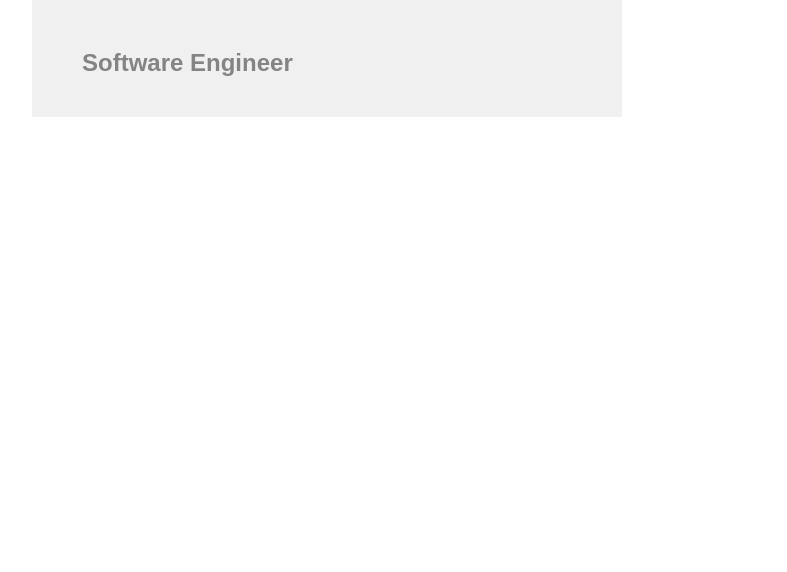
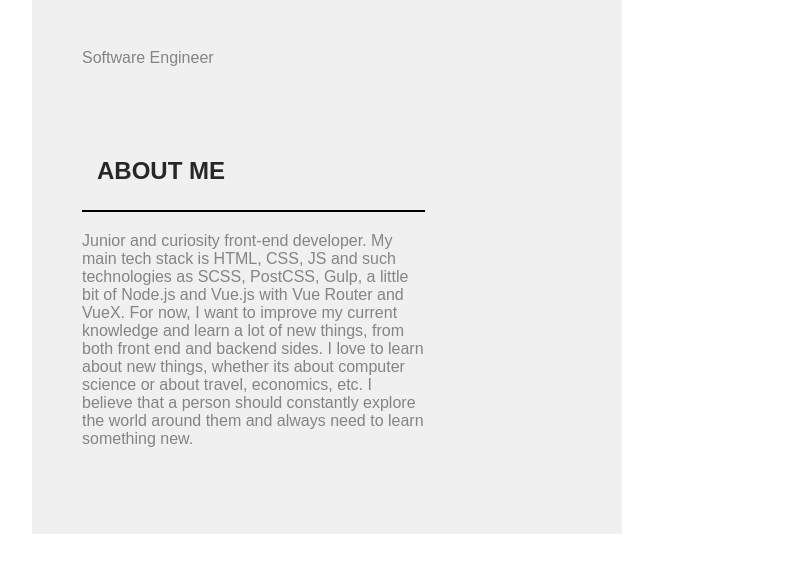
Before and after one commit to alexmoiseyenko/rsschool-cv, a plain HTML site: page index.html in a window 1280 px wide. Shown: the part 602-1174 px from the top of the page, without its empty margins (18-805 px from the left). Before the commit the page ends 800 px from the top, so only its background shows below. Drawn offline with Linux system fonts and the light colour scheme.

Commit message:
feat: add about me section

```diff
--- a/index.html
+++ b/index.html
@@ -27,7 +27,27 @@
     <div class="main-info">
       <img class="main-info-image" src="img/me.jpg" alt="Alexey Moiseenko">
       <h1>Alexey Moiseenko</h1>
-      <h2>Software Engineer</h2>
+      <p>Software Engineer</p>
+    </div>
+    <div class="about-me">
+      <h2 class="about-me-heading">ABOUT ME</h2>
+      <p>
+        Junior and curiosity front-end developer.
+        My main tech stack is HTML, CSS, JS and such
+        technologies as SCSS, PostCSS, Gulp, a little
+        bit of Node.js and Vue.js with Vue Router and VueX.
+        For now, I want to improve my current knowledge
+        and learn a lot of new things, from both front
+        end and backend sides. I love to learn about
+        new things, whether its about computer science
+        or about travel, economics, etc. I believe
+        that a person should constantly explore
+        the world around them and always need
+        to learn something new.
+      </p>
+    </div>
+    <div class="contacts">
+
     </div>
   </div>
   <div class="left-side">
--- a/style/index.css
+++ b/style/index.css
@@ -4,8 +4,12 @@ body {
   color: #848484;
 }
 
+h1,
+h2 {
+  color: #272727;
+}
+
 h1 {
-  color: #272727;
   font-size: 78px;
   white-space: nowrap;
 }
@@ -43,3 +47,12 @@ main {
   width: 300px;
   border-radius: 50%;
 }
+
+.about-me {
+  width: 70%;
+}
+
+.about-me-heading {
+  border-bottom: 2px solid black;
+  padding: 70px 15px 25px
+}
```
